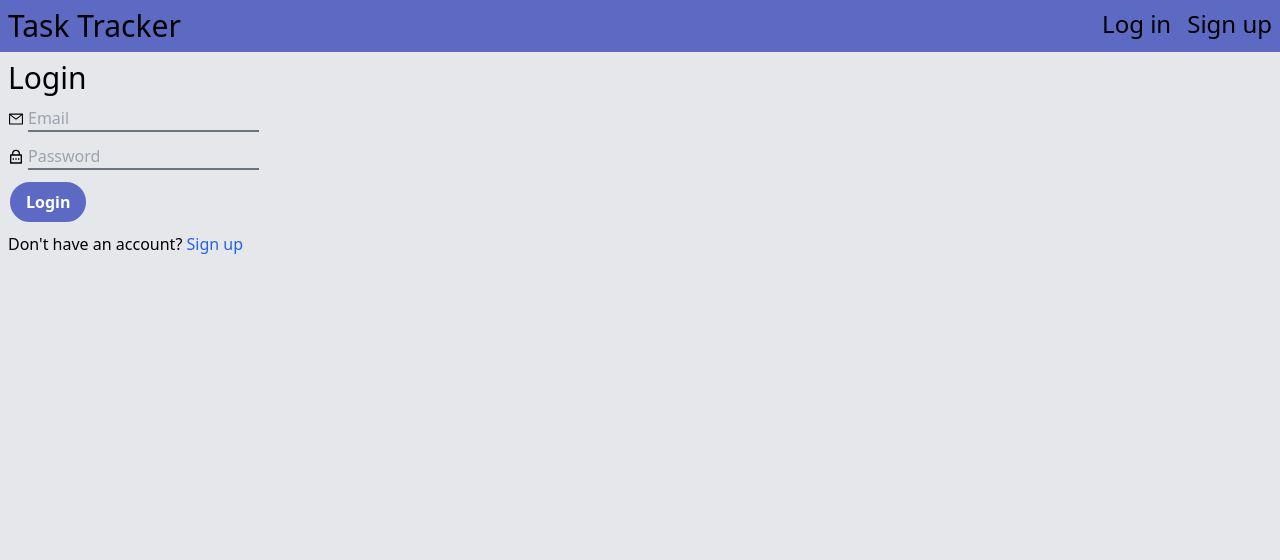
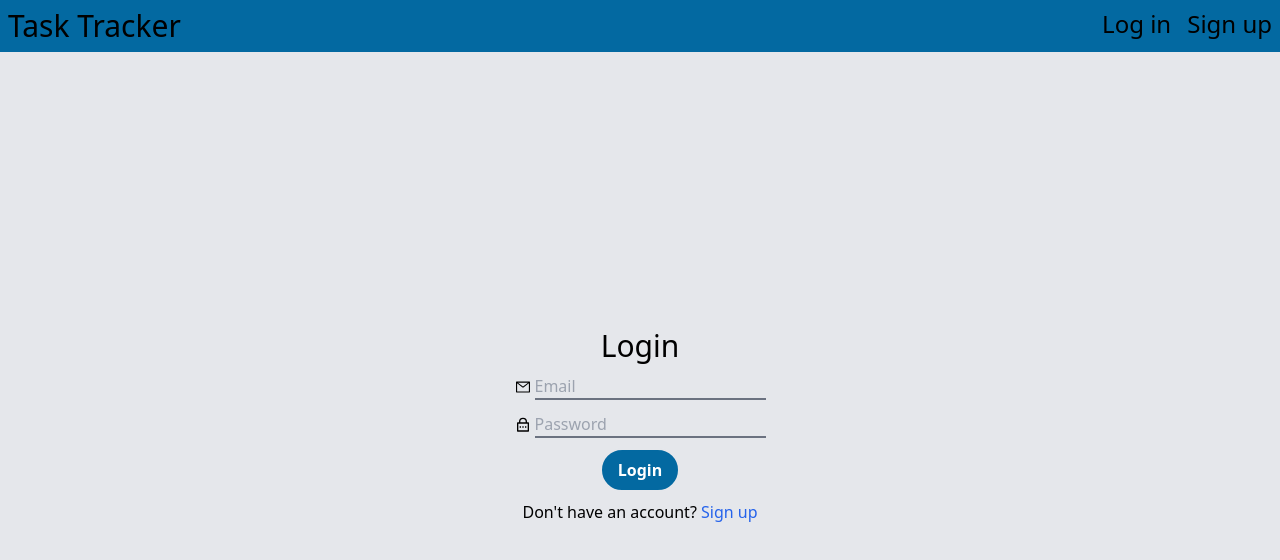
Before and after one commit to jluong23/book-tracker, a React (Create React App) app in the folder frontend/: page /login in a window 1280 px wide. Shown: the top 560 px of the page. Built offline with nearby package versions, Linux system fonts and the light colour scheme.

Commit message:
Centered login and signup screens on page

```diff
--- a/frontend/src/App.js
+++ b/frontend/src/App.js
@@ -8,16 +8,14 @@ function App() {
   const {user} = useAuthContext();
   console.log("AuthContext: ", user);
   return (
-    <div className="App">
+    <div className="App h-screen flex flex-col">
       <BrowserRouter>
         <Navbar/>
-        <div className='p-2'>
           <Routes>
             <Route path="/" element={user ? <Home/> : <Navigate to='/login'/>}/>
             <Route path="/login" element={ user ? <Navigate to='/'/> : <Login/>}/>
             <Route path="/signup" element={ user ? <Navigate to='/'/> : <Signup/>}/>
           </Routes>
-        </div>
     </BrowserRouter>
     </div>
   );
--- a/frontend/src/components/LoginForm.js
+++ b/frontend/src/components/LoginForm.js
@@ -29,7 +29,7 @@ const LoginForm = ({formType}) => {
     }
 
     return (
-        <form className="space-y-2" onSubmit={(e) => {handlePostRequest(e)}}>
+            <form className="space-y-2 flex flex-1 flex-col justify-center items-center" onSubmit={(e) => {handlePostRequest(e)}}>
                 <h1>{formattedFormType}</h1>
                 <div className="flex items-center space-x-1">
                     <AiOutlineMail/>
--- a/frontend/src/index.css
+++ b/frontend/src/index.css
@@ -4,7 +4,6 @@
 
 body{
   @apply bg-gray-200
-
 }
 h1{
   @apply text-3xl
--- a/frontend/tailwind.config.js
+++ b/frontend/tailwind.config.js
@@ -7,11 +7,8 @@ module.exports = {
   theme: {
     extend: {
       colors: {
-        primary: '#5c6ac4',
+        primary: '#0369a1',
         secondary: '#1d4ed8',
-        error: '#f87171',
-        errorHover: '#ef4444',
-        success: '#22c55e'
       }
 
     },
```
Lines whose indentation alone changed are shown as unchanged.
